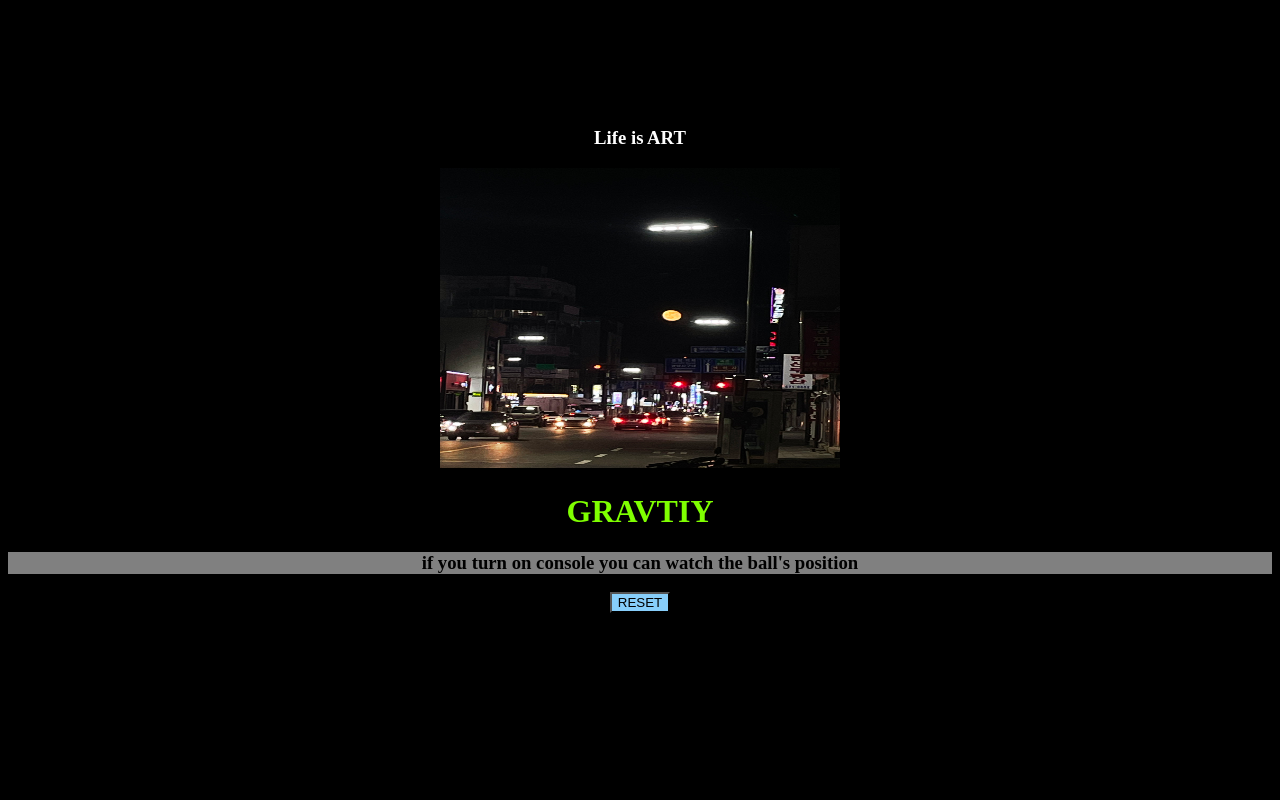
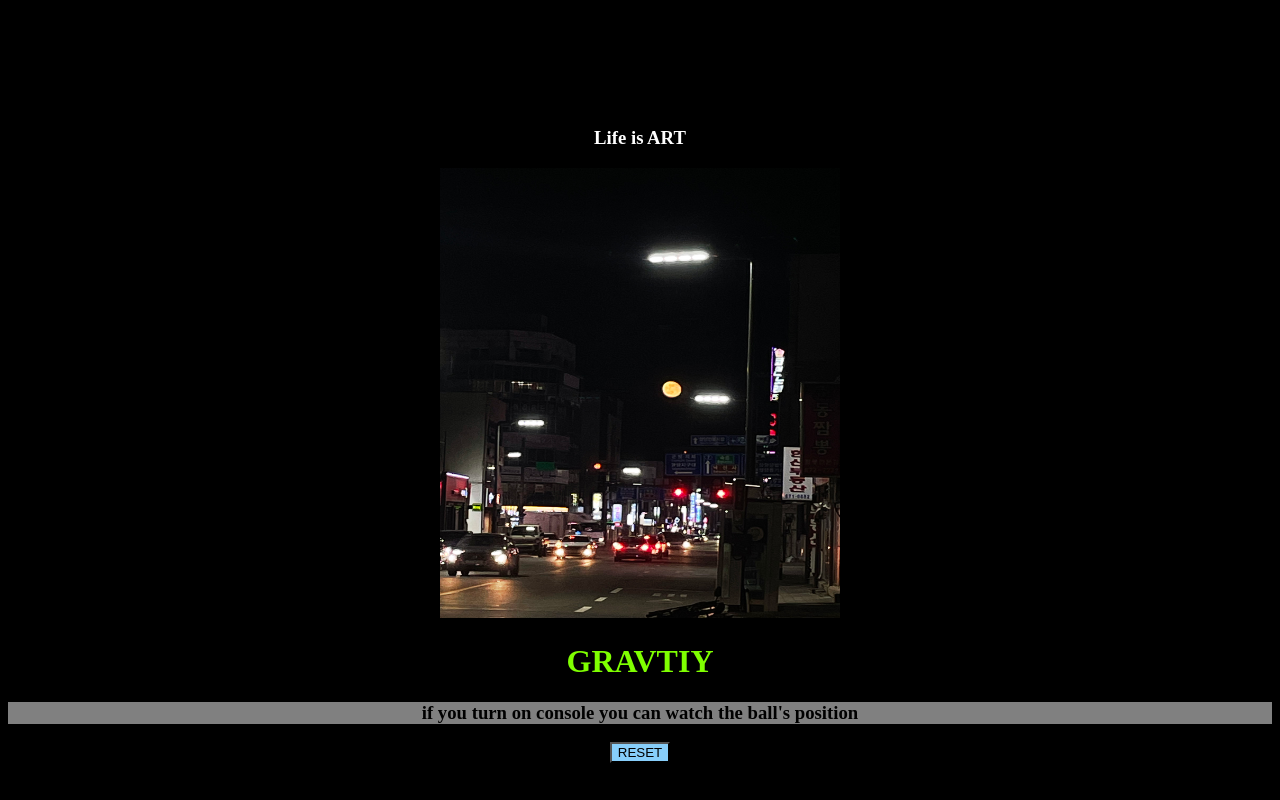
Before and after one commit to ganoo914/art, a plain HTML site: page index.html in a window 1280 px wide. Shown: the part 1448-2248 px from the top of the page. Drawn offline with Linux system fonts and the light colour scheme.

Commit message:
Update index.html

```diff
--- a/index.html
+++ b/index.html
@@ -17,7 +17,7 @@
     <body>
         <p style="font-size: 500px; background-color: gray;">ART</p>
         <h3 style="color: white;">Life is ART</h3>
-        <img src='main.png' width="400" height="300"></img>
+        <img src='main.png' width="400" height="450"></img>
         <h1 id="ye">GRAVTIY</h1>
         <h3 style="background-color: gray;">if you turn on console you can watch the ball's position</h3>
         <button onClick="window.location.reload()" style="background-color: lightskyblue;">RESET</button>
```
